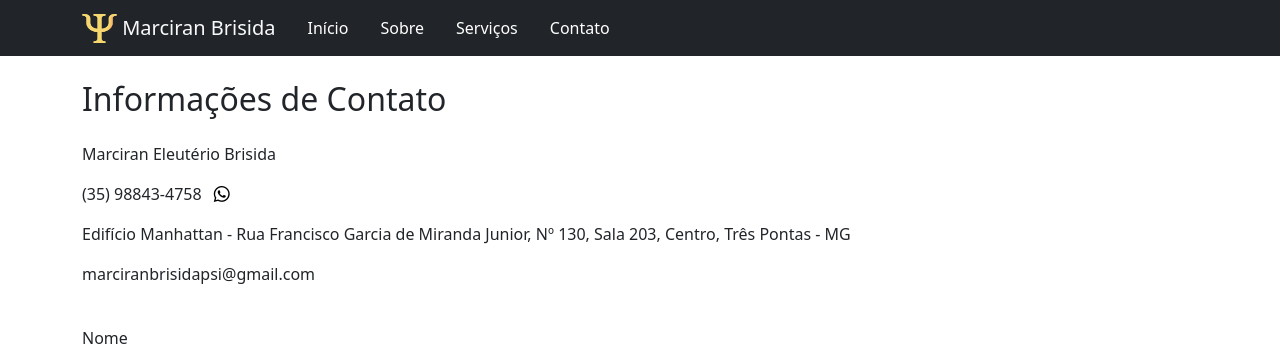
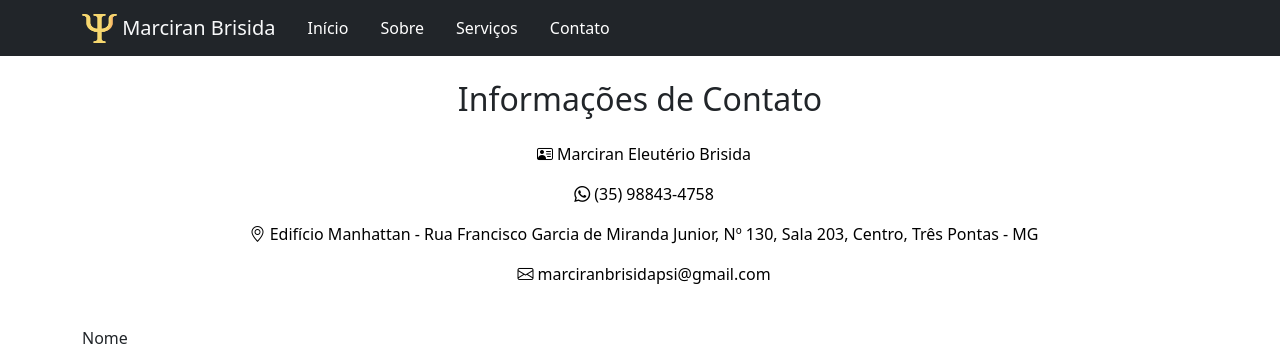
Before and after one commit to KelvinFlora/marciran-brisida, a Vue app: page /contato in a window 1280 px wide. Shown: the top 348 px of the page. Built offline with nearby package versions, Linux system fonts and the light colour scheme.

Commit message:
text adjustments

```diff
--- a/src/views/ContactView.vue
+++ b/src/views/ContactView.vue
@@ -1,18 +1,30 @@
 <template>
-  <div class="container pt-4 contact-info-p4">
+  <div class="container text-center pt-4 contact-info-p4">
     <h2>Informações de Contato</h2>
-    <p class="pt-3">Marciran Eleutério Brisida</p>
-    <p>
-      (35) 98843-4758
-      <a href="https://wa.me/+5535988434758" target="_blank" class="a-wpp"
-        ><i class="bi bi-whatsapp ps-2"></i
-      ></a>
+    <p class="pt-3">
+      <a href="https://wa.me/+5535988434758" target="_blank" class="a-contact">
+        <i class="bi bi-person-vcard ps-2"></i>
+        Marciran Eleutério Brisida
+      </a>
     </p>
     <p>
-      Edifício Manhattan - Rua Francisco Garcia de Miranda Junior, Nº 130, Sala 203, Centro, Três
-      Pontas - MG
+      <a href="https://wa.me/+5535988434758" target="_blank" class="a-wpp">
+        <i class="bi bi-whatsapp ps-2"></i> (35) 98843-4758
+      </a>
     </p>
-    <p>marciranbrisidapsi@gmail.com</p>
+    <p>
+      <a href="https://goo.gl/maps/jG4pjcxcGKxovvYQ7" target="_blank" class="a-contact">
+        <i class="bi bi-geo-alt ps-2"></i>
+        Edifício Manhattan - Rua Francisco Garcia de Miranda Junior, Nº 130, Sala 203, Centro, Três
+        Pontas - MG
+      </a>
+    </p>
+    <p>
+      <a href="mailto:marciranbrisidapsi@gmail.com" target="_blank" class="a-contact">
+        <i class="bi bi-envelope ps-2"></i>
+        marciranbrisidapsi@gmail.com
+      </a>
+    </p>
   </div>
   <div class="container py-0 mt-4 contact-overlay">
     <div class="row">
```
